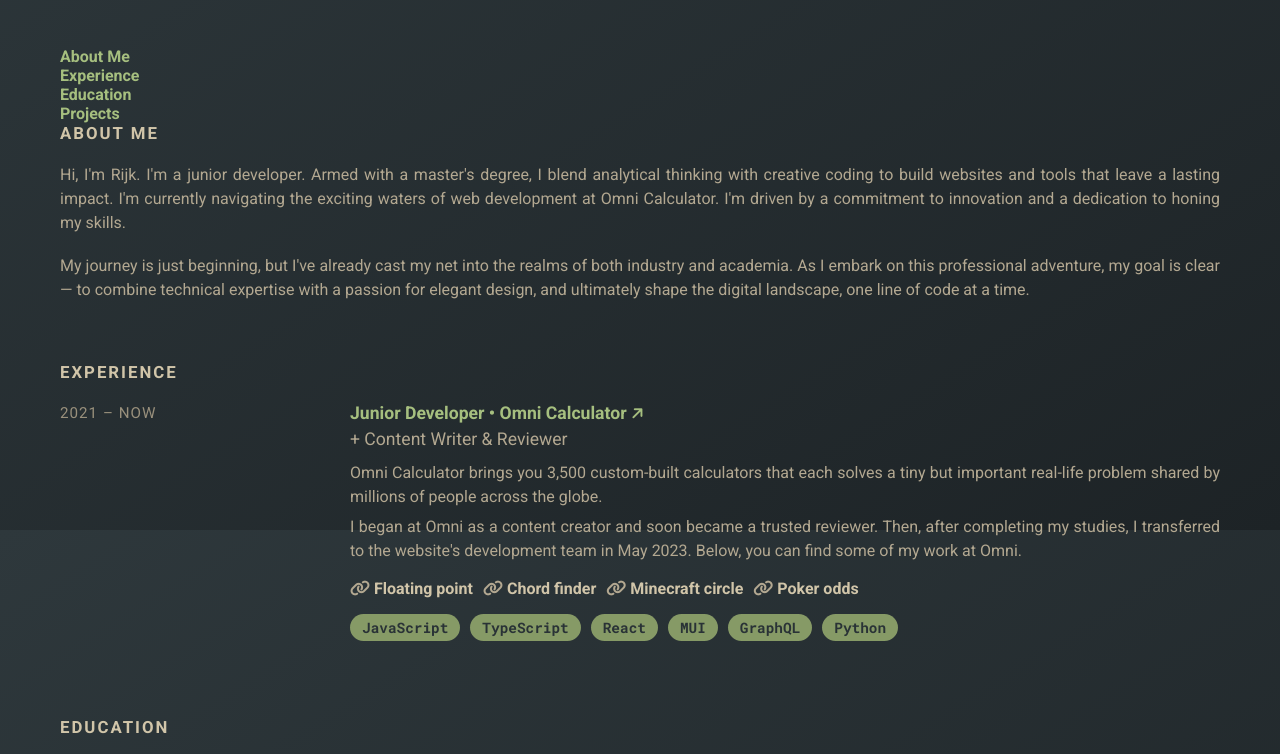
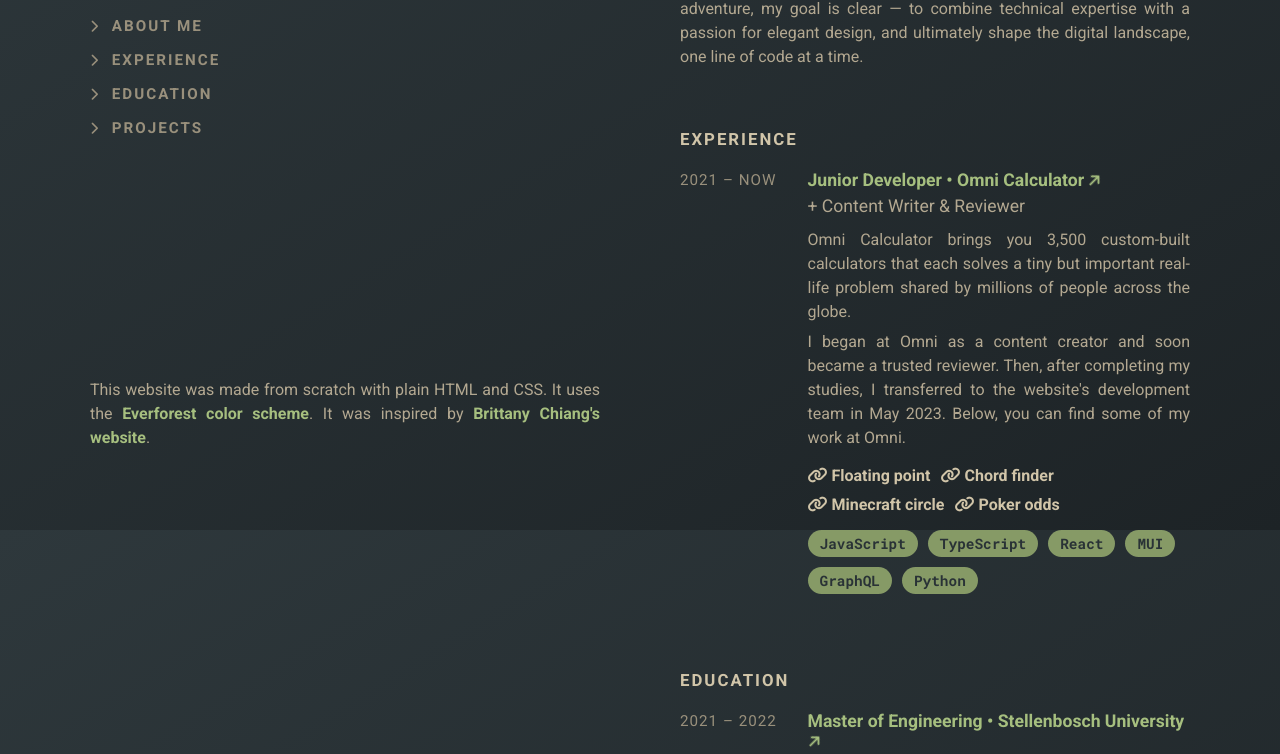
Before and after one commit to rijkdw/portfolio, a plain HTML site: page index.html in a window 1280 px wide. Shown: the part 270-1024 px from the top of the page. Drawn offline with Linux system fonts and the light colour scheme.

Commit message:
RWD implemented for screen sizes

```diff
--- a/index.html
+++ b/index.html
@@ -51,37 +51,79 @@
     <script type="text/javascript" src="http://livejs.com/live.js"></script>
   </head>
   <body>
+    <!-- The left pane -->
+    <div class="global-left">
+      <div class="header-and-nav">
         <header>
           <h1>Rijk de Wet</h1>
-      <h2>Junior Developer at <span class="company">Omni Calculator</span></h2>
+          <h2>
+            Junior Developer at <span class="company">Omni Calculator</span>
+          </h2>
           <div class="social-media">
-        <a href="https://github.com/rijkdw"><i class="fab fa-github"></i></a>
+            <a href="https://github.com/rijkdw"
+              ><i class="fab fa-github"></i
+            ></a>
             <a href="https://www.linkedin.com/in/rijk-de-wet/"
               ><i class="fab fa-linkedin"></i
             ></a>
-        <a href="mailto:rijkdw1@gmail.com"><i class="fas fa-envelope"></i></a>
+            <a href="mailto:rijkdw1@gmail.com"
+              ><i class="fas fa-envelope"></i
+            ></a>
           </div>
         </header>
 
         <nav>
           <ul>
-        <li><a href="#about-me">About Me</a></li>
-        <li><a href="#experience">Experience</a></li>
-        <li><a href="#education">Education</a></li>
-        <li><a href="#projects">Projects</a></li>
+            <li>
+              <a href="#about-me"
+                ><i class="fas fa-chevron-right navarrow"></i> About Me</a
+              >
+            </li>
+            <li>
+              <a href="#experience"
+                ><i class="fas fa-chevron-right navarrow"></i> Experience</a
+              >
+            </li>
+            <li>
+              <a href="#education"
+                ><i class="fas fa-chevron-right navarrow"></i> Education</a
+              >
+            </li>
+            <li>
+              <a href="#projects"
+                ><i class="fas fa-chevron-right navarrow"></i> Projects</a
+              >
+            </li>
           </ul>
         </nav>
+      </div>
 
-    <main>
+      <!-- Footer in wide layouts -->
+      <footer class="footer-wide">
+        <p>
+          This website was made from scratch with plain HTML and CSS. It uses
+          the
+          <a href="https://github.com/sainnhe/everforest" target="_blank"
+            >Everforest color scheme</a
+          >. It was inspired by
+          <a href="https://brittanychiang.com/" target="_blank"
+            >Brittany Chiang's website</a
+          >.
+        </p>
+      </footer>
+    </div>
+
+    <!-- The right pane -->
+    <main class="global-right">
       <!-- About -->
       <section id="about-me">
-        <h3>About Me</h3>
+        <h3 hidewhenwide>About Me</h3>
         <p>
-          Hi, I'm Rijk. I'm a junior developer. Armed with a master's degree, I
-          blend analytical thinking with creative coding to build websites and
-          tools that leave a lasting impact. I'm currently navigating the
-          exciting waters of web development at Omni Calculator. I'm driven by a
-          commitment to innovation and a dedication to honing my skills.
+          Hi, I'm Rijk, and I develop software. Armed with a master's degree, I
+          blend analytical thinking with creative coding to build tools that
+          leave a lasting impact. I'm currently navigating the exciting waters
+          of web development at Omni Calculator. I'm driven by a commitment to
+          innovation and a dedication to honing my skills.
         </p>
         <br />
         <p>
@@ -213,8 +255,6 @@
           </div>
         </div>
       </section>
-    </main>
-
       <!-- Projects -->
       <section id="projects">
         <h3>Projects</h3>
@@ -231,10 +271,10 @@
             <p>
               A journal article in the proceedings of ISMSI 2023 detailing the
               capstone project of my master's degree. Applied a novel adaptation
-            of the classical particle swarm optimization to the problem of data
-            clustering. Implemented the algorithm from scratch, performed
-            hundreds of experiments to tune algorithm hyperparameters, and used
-            statistical tests to interpret the results.
+              of the classical particle swarm optimization to the problem of
+              data clustering. Implemented the algorithm from scratch, performed
+              hundreds of experiments to tune algorithm hyperparameters, and
+              used statistical tests to interpret the results.
             </p>
             <ol class="tags">
               <li>Python</li>
@@ -244,14 +284,18 @@
           </div>
         </div>
       </section>
+    </main>
 
-    <footer>
+    <!-- Footer in narrow layouts -->
+    <footer class="footer-narrow">
       <p>
         This website was made from scratch with plain HTML and CSS. It uses the
-        <a href="https://github.com/sainnhe/everforest"
+        <a href="https://github.com/sainnhe/everforest" target="_blank"
           >Everforest color scheme</a
         >. It was inspired by
-        <a href="https://brittanychiang.com/">Brittany Chiang's website</a>.
+        <a href="https://brittanychiang.com/" target="_blank"
+          >Brittany Chiang's website</a
+        >.
       </p>
     </footer>
   </body>
--- a/styles.css
+++ b/styles.css
@@ -1,22 +1,32 @@
 /* Global stuff */
 
 :root {
+  /* Colors */
   --bg: #293236;
   --green: #a6bf7f;
-  --greendim: #869a66;
-  --greenbright: #82c702;
-  --fgdim: #99907c;
+  --green-dim: #869a66;
+  --green-bright: #82c702;
   --fg: #b3a891;
-  --fgbright: #d1c5a9;
-  /* 2e383c */
-  /* 1d2326 */
+  --fg-dim: #99907c;
+  --fg-bright: #d1c5a9;
+  /* Transitions */
+  --transition-duration: 150ms;
 }
 
 body {
   /* background-color: var(--bg); */
   background-image: linear-gradient(to bottom right, #2e383c, #1d2326);
   background-attachment: fixed;
-  margin: 80px 60px;
+  margin: 80px auto;
+  padding: 0px 60px;
+  max-width: 1100px;
+}
+
+@media screen and (max-width: 30rem) {
+  body {
+    padding: 0px 20px;
+    margin: 30px auto;
+  }
 }
 
 * {
@@ -24,7 +34,6 @@
   scroll-behavior: smooth;
   scroll-padding-top: 85px;
   font-family: "Roboto", "sans-serif";
-  transition-duration: 100ms;
   margin: 0px;
   padding: 0px;
 }
@@ -33,10 +42,11 @@
   color: var(--green);
   text-decoration: none;
   font-weight: bold;
+  transition-duration: var(--transition-duration);
 }
 
 a:hover {
-  color: var(--greenbright);
+  color: var(--green-bright);
 }
 
 p {
@@ -44,16 +54,26 @@
   text-align: justify;
 }
 
-/* Font awesome arrow */
+footer.footer-wide {
+  display: none;
+}
+
+/* Font awesome arrows */
 
 a .linkarrow {
   transform: rotate(-45deg);
   color: inherit;
   font-size: 0.95rem;
+  transition-duration: var(--transition-duration);
 }
 
 a:hover .linkarrow {
   transform: translate(4px, -4px) rotate(-45deg);
+}
+
+a .navarrow {
+  color: inherit;
+  font-size: 0.95rem;
 }
 
 /* Header */
@@ -65,12 +85,12 @@
 header h1 {
   color: var(--green);
   font-size: 3rem;
-  margin-bottom: 20px;
+  margin-bottom: 10px;
 }
 
 header h2 {
   font-weight: normal;
-  margin-bottom: 40px;
+  margin-bottom: 20px;
 }
 
 header .social-media {
@@ -81,21 +101,92 @@
 
 header .social-media i {
   font-size: 2rem;
+  transition-duration: var(--transition-duration);
 }
 
 header .social-media i:hover {
-  color: var(--greenbright);
+  color: var(--green-bright);
+}
+
+@media screen and (max-width: 30rem) {
+  header h1 {
+    font-size: 2rem;
+    margin-bottom: 10px;
+  }
+  header h2 {
+    font-size: 1.1rem;
+    margin-bottom: 20px;
+  }
+  header .social-media i {
+    font-size: 1.6rem;
+  }
 }
 
 /* Navbar */
 
 nav {
-  /* display: none; */
+  display: none;
 }
 
 nav ul {
   list-style-type: none;
   padding: 0px;
+}
+
+nav ul li {
+  margin-bottom: 16px;
+  transition-duration: var(--transition-duration);
+  text-transform: uppercase;
+  letter-spacing: 2px;
+  font-size: 0.95rem;
+}
+
+nav ul li .fab, nav ul li .fas {
+    font-size: 0.8rem;
+    margin-right: 6px;
+}
+
+nav ul li a {
+  color: var(--fg-dim);
+}
+
+nav ul li a:hover {
+  transform: translateX(3px);
+}
+
+/* Navbar and header on wide screens */
+
+@media screen and (min-width: 64rem) {
+  body {
+    display: flex;
+    column-gap: 80px;
+    margin: 80px auto 0px auto;
+  }
+  .global-left {
+    flex: 1;
+    position: sticky;
+    top: 80px;
+    bottom: 80px;
+    height: 80vh;
+    justify-content: space-between;
+    display: flex;
+    flex-direction: column;
+  }
+  .global-right {
+    flex: 1;
+    display: inline;
+  }
+  nav {
+    display: inline;
+  }
+  footer.footer-narrow {
+    display: none;
+  }
+  footer.footer-wide {
+    display: inline;
+    /* position: sticky;
+    bottom: 80px; */
+  }
 }
 
 /* Sections */
@@ -106,18 +197,30 @@
 
 section h3 {
   text-transform: uppercase;
-  color: var(--fgbright);
+  color: var(--fg-bright);
   letter-spacing: 2px;
   font-size: 1.05rem;
   margin-bottom: 20px;
+}
+
+@media screen and (min-width: 64rem) {
+  section h3[hidewhenwide] {
+    display: none;
+  }
 }
 
 /* Entries */
 
 div.entry {
   width: fit-content;
-  display: flex;
+  display: block;
   margin-bottom: 30px;
+}
+
+@media screen and (min-width: 48rem) {
+  div.entry {
+    display: flex;
+  }
 }
 
 div.entry-left {
@@ -129,7 +232,8 @@
 }
 
 div.entry-left p {
-  color: var(--fgdim);
+  color: var(--fg-dim);
+  margin-bottom: 16px;
 }
 
 div.entry-right {
@@ -153,7 +257,7 @@
 }
 
 div.entry h4 a:hover {
-  color: var(--greenbright);
+  color: var(--green-bright);
 }
 
 div.entry h5 {
@@ -170,16 +274,20 @@
   padding: 0;
   list-style-type: none;
   column-gap: 10px;
+  row-gap: 10px;
   margin: 16px 0px;
+  flex-wrap: wrap;
 }
 
-ol.links a {
-  color: var(--fgbright);
+ol.links a,
+ol.links a .fas {
+  color: var(--fg-bright);
+  transition-duration: var(--transition-duration);
 }
 
 ol.links a:hover,
 ol.links a:hover .fas {
-  color: var(--greenbright);
+  color: var(--green-bright);
 }
 
 /* Entries -- tags */
@@ -189,12 +297,14 @@
   padding: 0;
   list-style-type: none;
   column-gap: 10px;
+  row-gap: 10px;
   margin: 16px 0px;
+  flex-wrap: wrap;
 }
 
 ol.tags li {
   border-radius: 3em;
-  background-color: var(--greendim);
+  background-color: var(--green-dim);
   color: var(--bg);
   display: inline;
   padding: 4px 12px 4px 12px;
@@ -202,3 +312,23 @@
   font-weight: bold;
   font-size: 0.9rem;
 }
+
+/* Debug */
+
+.screenwidth {
+  width: 50vw;
+  height: 1rem;
+  /* display: none; */
+}
+
+@media screen and (min-width: 48rem) {
+  .screenwidth {
+    background-color: skyblue;
+  }
+}
+
+@media screen and (min-width: 64rem) {
+  .screenwidth {
+    background-color: magenta;
+  }
+}
```
Lines whose indentation alone changed are shown as unchanged.
